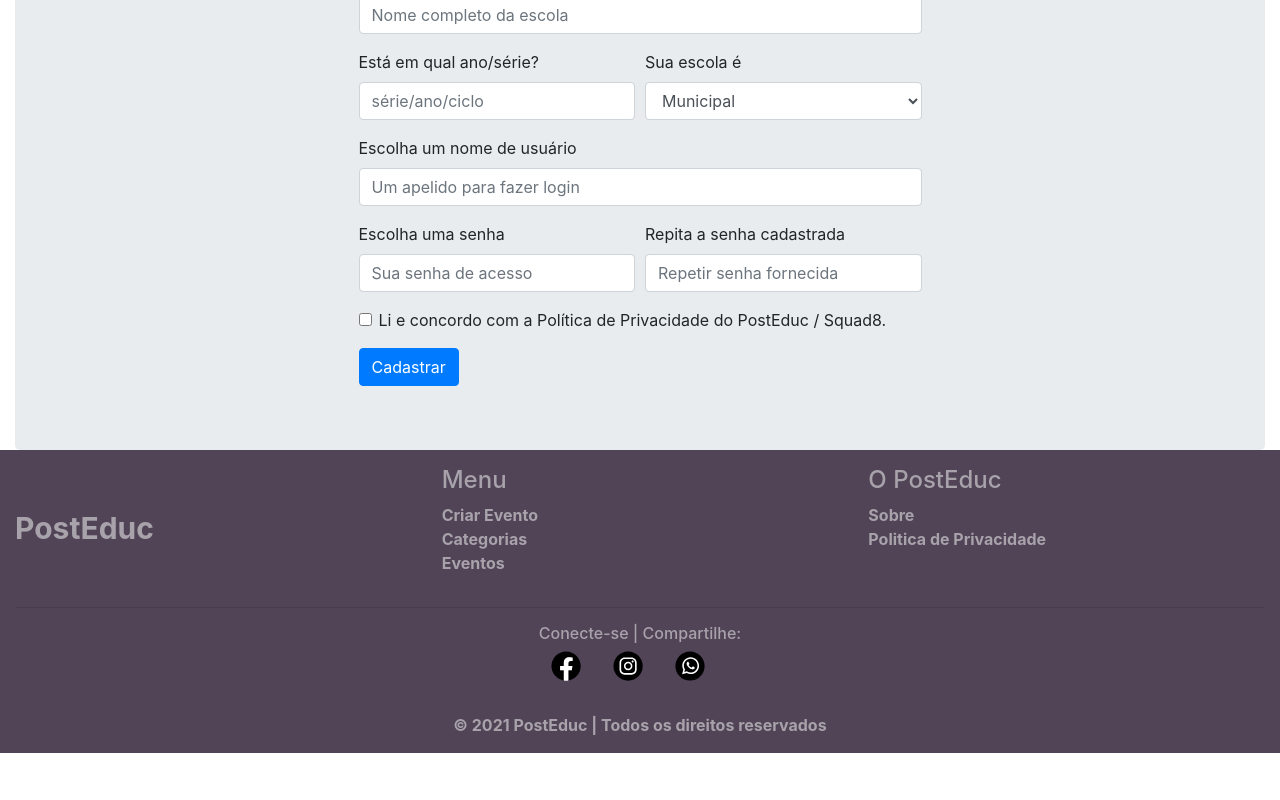
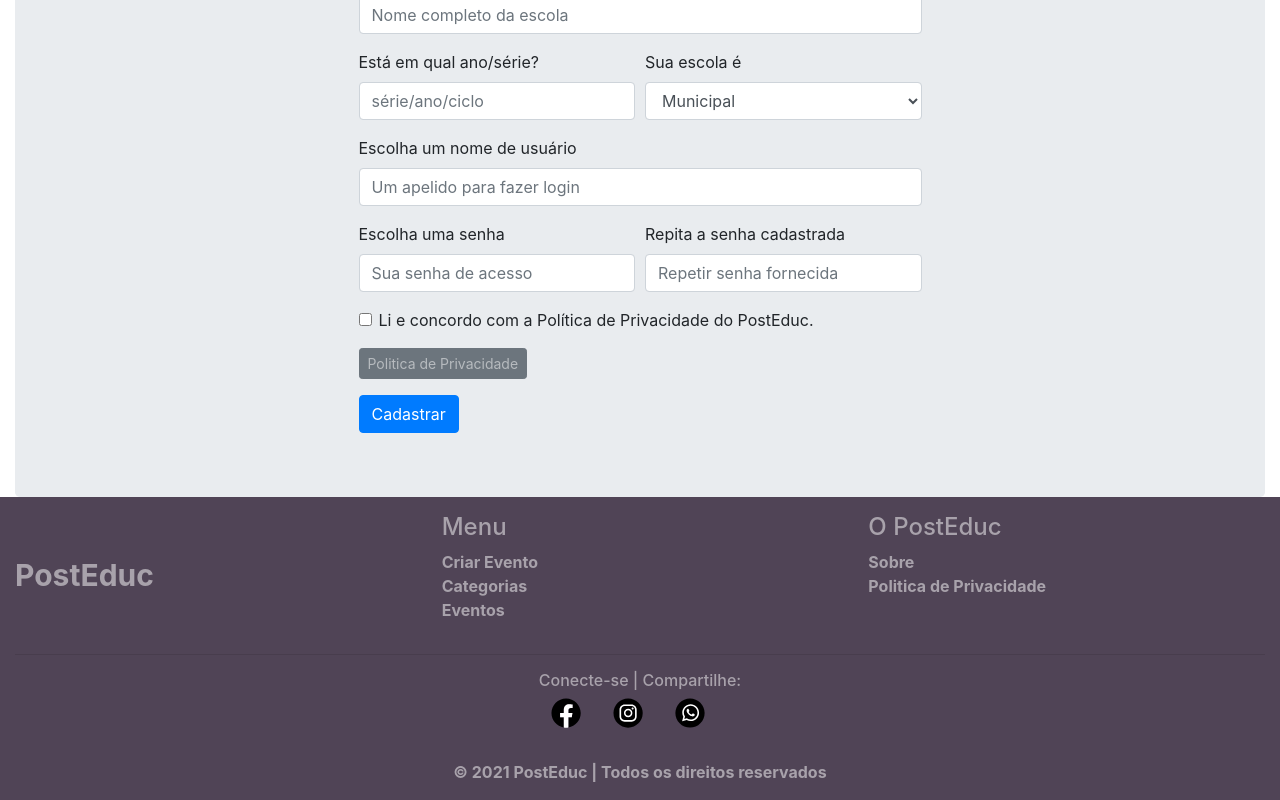
Before and after one commit to olivca/postEduc-1, a React (Create React App) app: page /CadastroUsuario in a window 1280 px wide. Shown: the part 742-1542 px from the top of the page. Before the commit the page ends 1495 px from the top, so only its background shows below. Built offline with nearby package versions, Linux system fonts and the light colour scheme.

Commit message:
botão Politica de privacidade colocado no formulario de cadastro

```diff
--- a/src/Componentes/CadastroUsuario/CadastroUsuario.js
+++ b/src/Componentes/CadastroUsuario/CadastroUsuario.js
@@ -2,6 +2,7 @@ import React from 'react';
 import {useState} from 'react';
 import {Form,Col,Button, Jumbotron} from 'react-bootstrap';
 import { useHistory } from 'react-router-dom';
+import PoliticaPrivacidade from '../Modal/PoliticaPrivacidade'
 
 
 
@@ -178,9 +179,16 @@ export default function CadastroUsuario(props) {
                             </Form.Group>
                         </Form.Row>
 
-                        <Form.Group>
-                            <Form.Check type="checkbox" onChange={alteracao} id="polpriv" name="polpriv" label="Li e concordo com a Política de Privacidade do PostEduc / Squad8." />
-                        </Form.Group>
+                        <Form.Row>
+                            <Form.Group as={Col} xs="auto">
+                                <Form.Check type="checkbox" onChange={alteracao} id="polpriv" name="polpriv" label="Li e concordo com a Política de Privacidade do PostEduc." />
+                            </Form.Group>
+                            <Form.Group as={Col} xs="auto">
+                                <Button variant="secondary" size="sm">
+                                    <PoliticaPrivacidade/>
+                                </Button>
+                            </Form.Group>
+                        </Form.Row>
                         <Button variant="primary" type="submit">Cadastrar</Button>
                     </Col>
                 </Form>
```
Also changed, not shown: 1 other file (tests, documents, lock files or other folders).
